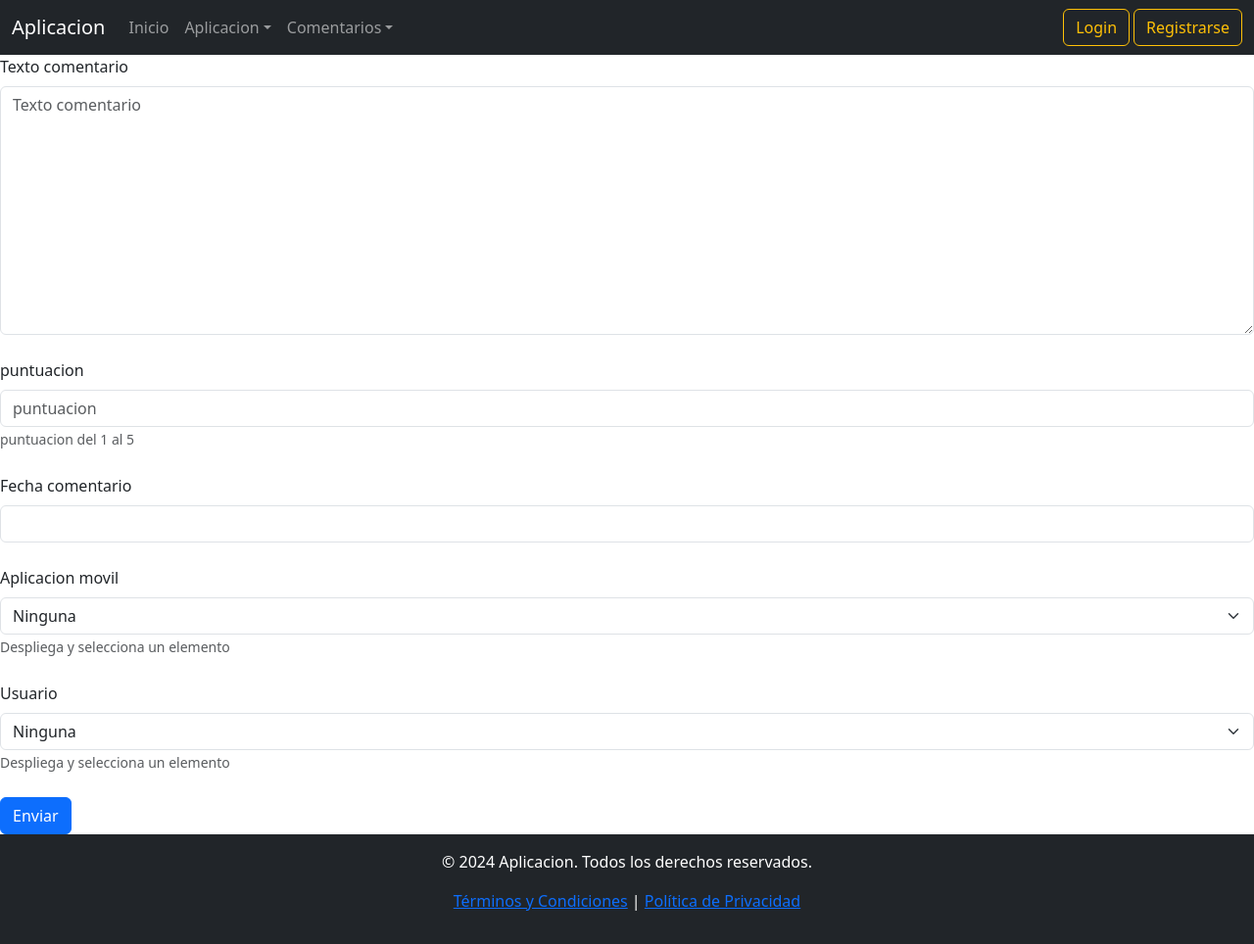
After one commit to Pistachopower/Api_repaso_Cliente, a Django app: page /comentario/crear in a window 1280 px wide. The commit adds this page. Shown: the whole page at 98% size. Run offline with Django 5.2, Linux system fonts and the light colour scheme; data that the repository does not hold is empty; some libraries are stand-ins or nearby versions.

```diff
--- /dev/null
+++ b/aplicacionMovil/forms.py
@@ -0,0 +1,63 @@
+from django.contrib.auth.models import User  # se usa para las sesiones
+from django.contrib.auth.forms import UserCreationForm  # se usa para las sesiones
+from django import forms
+
+from aplicacionMovil import helper
+
+
+class RegistroForm(UserCreationForm):
+    roles = (
+        (2, "empleado"),
+        (3, "cliente"),
+    )
+    rol = forms.ChoiceField(choices=roles)
+
+    nombre = forms.CharField(max_length=100)
+    telefono = forms.CharField(max_length=15)
+    correo = forms.EmailField(max_length=254)
+
+    class Meta:
+        # propiedades del user
+        model = User
+        fields = ("last_name", "password1", "password2", "username", "rol")
+
+
+
+class ComentarioForm(forms.Form):
+    texto_comentario = forms.CharField(widget=forms.Textarea)
+
+    puntuacion = forms.IntegerField(
+        label="puntuacion", required=True, help_text="puntuacion del 1 al 5"
+    )
+
+    # fecha_comentario
+    fecha_comentario = forms.DateField(label="Fecha comentario")
+
+    def __init__(self, *args, **kwargs):
+
+        super(ComentarioForm, self).__init__(*args, **kwargs)
+
+        appDisponibles = helper.obtener_aplicacion_movil_select()
+        self.fields["aplicacion_movil"] = forms.ChoiceField(
+            choices=appDisponibles,
+            widget=forms.Select,
+            required=True,
+            help_text="Despliega y selecciona un elemento",
+        )
+
+        UsuarioDisponibles = helper.obtener_usuarios_select()
+        self.fields["usuario"] = forms.ChoiceField(
+            choices=UsuarioDisponibles,
+            widget=forms.Select,
+            required=True,
+            help_text="Despliega y selecciona un elemento",
+        )
+
+
+class ComentarioActualizarNombreForm(forms.Form):
+    texto_comentario = forms.CharField(
+        label="Nombre del comentario",
+        required=True,
+        max_length=200,
+        help_text="200 caracteres como máximo",
+    )
--- a/aplicacionMovil/templates/aplicacionMovil/listar.html
+++ b/aplicacionMovil/templates/aplicacionMovil/listar.html
@@ -1,4 +1,4 @@
-{% extends 'principal.html' %}
+{% extends 'estructura/principal.html' %}
 
 {% block contenido %}
 <h5>Información</h5>
@@ -13,7 +13,7 @@
 
                     <!-- Botones -->
                     <div class="d-flex justify-content-between">
-                        <a href="" class="btn btn-danger btn-sm">Eliminar</a>
+                        <a href="{% url 'aplicacion_eliminar' dato.id%}" class="btn btn-danger btn-sm">Eliminar</a>
                         <a href="" class="btn btn-warning btn-sm">Editar campo</a>
                         <a href="" class="btn btn-primary btn-sm">Editar todo</a>
                     </div>
--- /dev/null
+++ b/aplicacionMovil/templates/comentarios/crear.html
@@ -0,0 +1,34 @@
+{% extends 'estructura/principal.html' %}
+
+{% block contenido %}
+<form
+  action="{% url 'comentario_crear' %}"
+  method="post"
+  enctype="multipart/form-data"
+>
+  {% load django_bootstrap5 %} {% csrf_token %}
+
+  <div class="mb-4">
+    {% bootstrap_field formulario.texto_comentario show_label=True %}
+  </div>
+
+  <div class="mb-4">
+    {% bootstrap_field formulario.puntuacion show_label=True %}
+  </div>
+
+  <div class="mb-4">
+    {% bootstrap_field formulario.fecha_comentario show_label=True %}
+  </div>
+
+  <div class="mb-4">
+    {% bootstrap_field formulario.aplicacion_movil show_label=True %}
+  </div>
+
+  <div class="mb-4">
+    {% bootstrap_field formulario.usuario show_label=True %}
+  </div>
+
+  <button type="submit" class="btn btn-primary">Enviar</button>
+</form>
+
+{% endblock %}
--- a/aplicacionMovil/templates/estructura/menu.html
+++ b/aplicacionMovil/templates/estructura/menu.html
@@ -26,7 +26,18 @@
                     <ul class="dropdown-menu" aria-labelledby="clientesDropdown">
                         <li><a class="dropdown-item" href="{% url 'AplicacionMovil_list' %}">Lista aplicacion</a></li>
                     </ul>
+
                 </li>
+
+                <li class="nav-item dropdown">
+                  <a class="nav-link dropdown-toggle" href="#" id="clientesDropdown" role="button"
+                     data-bs-toggle="dropdown" aria-expanded="false">Comentarios</a>
+                  <ul class="dropdown-menu" aria-labelledby="clientesDropdown">
+                      <li><a class="dropdown-item" href="{% url 'comentarios_list' %}">Lista comentario</a></li>
+                      <li><a class="dropdown-item" href="{% url 'comentario_crear' %}">crear comentario</a></li>
+                  </ul>
+
+              </li>
             </ul>
         </div>
 
--- /dev/null
+++ b/aplicacionMovil/templates/estructura/principal.html
@@ -0,0 +1,30 @@
+<!DOCTYPE html>
+<html lang="en">
+  <head>
+    <meta charset="UTF-8" />
+    <meta name="viewport" content="width=device-width, initial-scale=1.0" />
+    <title>Aplicacion</title>
+
+    {% load django_bootstrap5 %}
+    {% bootstrap_css %}
+    {% bootstrap_javascript %}
+  </head>
+  <body>
+    <!--Menú de navegación -->
+    {% include 'estructura/menu.html' %}
+
+    <header></header>
+
+    <main>
+      {% block contenido %}
+
+      {% endblock %}
+  </main>
+
+
+    <footer>
+        <!-- Pie de página -->
+        {% include 'estructura/footer.html' %}
+    </footer>
+  </body>
+</html>
--- a/aplicacionMovil/urls.py
+++ b/aplicacionMovil/urls.py
@@ -1,8 +1,27 @@
 from django.urls import path
-from .import views
+from . import views
 
 urlpatterns = [
-    path('',views.index,name='index'),
-    path('listar/',views.AplicacionMovil_list, name='AplicacionMovil_list'),
+    path("", views.index, name="index"),
+    path("listar/", views.AplicacionMovil_list, name="AplicacionMovil_list"),
+    path(
+        "aplicacion-eliminar/<int:aplicacion_id>/",
+        views.aplicacion_eliminar,
+        name="aplicacion_eliminar",
+    ),
+    path("listar-comentarios/", views.comentarios_list, name="comentarios_list"),
+    path(
+        "comentario-eliminar/<int:comentario_id>/",
+        views.comentario_eliminar,
+        name="comentario_eliminar",
+    ),
+    path("comentario/crear", views.comentario_crear, name="comentario_crear"),
 
+    path("comentario/editar-nombre/<int:comentario_id>/", views.comentario_editar_patch, name="comentario_editar_patch"),
+
+
+
+
+    # sesiones
+    # path("usuario/crear", views.registrar_usuario, name="registrar_usuario"),
 ]
--- a/aplicacionMovil/views.py
+++ b/aplicacionMovil/views.py
@@ -1,15 +1,211 @@
 from django.shortcuts import render
 import requests
 from django.core import serializers
+from django.shortcuts import render, redirect
+from requests.exceptions import HTTPError
+from aplicacionMovil import helper
+from .forms import *
+import json
 
 # Create your views here.
 def index(request):
-    return render(request, 'principal.html')
+    return render(request, 'index.html')
 
 
 def AplicacionMovil_list(request):
-    headers= {'Authorization': 'Bearer yuKfBp5bo7O4E1DtviP1AGI0hIhTUr'}
+    headers= {'Authorization': 'Bearer y1Z9EUZX1I2uNC5DeCKW7o2p2gyvCb'}
     response= requests.get('http://127.0.0.1:8080/api/v1/listas-aplicacion/', headers=headers)
 
     aplicacion= response.json()
     return render(request, 'aplicacionMovil/listar.html', {'aplicacion': aplicacion})
+
+
+def aplicacion_eliminar(request, aplicacion_id):
+
+    headers = {"Authorization": "Bearer y1Z9EUZX1I2uNC5DeCKW7o2p2gyvCb"}
+    response = requests.delete(
+        f"http://127.0.0.1:8080/api/v1/aplicacion-eliminar/{aplicacion_id}/",
+        headers=headers,
+    )
+
+    print(response)
+    if response.status_code == requests.codes.ok:
+        return redirect("AplicacionMovil_list")
+
+    return redirect("AplicacionMovil_list")
+
+
+def comentarios_list(request):
+    headers= {'Authorization': 'Bearer y1Z9EUZX1I2uNC5DeCKW7o2p2gyvCb'}
+    response= requests.get('http://127.0.0.1:8080/api/v1/listas-comentarios/', headers=headers)
+    comentarios= response.json()
+    return render(request, 'comentarios/listar_comentarios.html', {'comentarios': comentarios})
+
+
+def comentario_eliminar(request, comentario_id):
+
+    headers = {"Authorization": "Bearer y1Z9EUZX1I2uNC5DeCKW7o2p2gyvCb"}
+    response = requests.delete(
+        f"http://127.0.0.1:8080/api/v1/comentario-eliminar/{comentario_id}/",
+        headers=headers,
+    )
+
+    print(response)
+    if response.status_code == requests.codes.ok:
+        return redirect("comentarios_list")
+
+    return redirect("comentarios_list")
+
+
+def comentario_crear(request):
+
+    if request.method == "POST":
+        try:
+            formulario = ComentarioForm(request.POST)
+
+            headers = {
+                "Authorization": "Bearer y1Z9EUZX1I2uNC5DeCKW7o2p2gyvCb",
+                "Content-Type": "application/json",
+            }
+            print(request.POST)
+
+
+            response = requests.post(
+                "http://127.0.0.1:8080/api/v1/comentario/crear/",
+                headers=headers,
+                data=json.dumps(formulario.data),
+            )
+            if response.status_code == requests.codes.ok:
+                return redirect("comentarios_list")
+            else:
+                response.raise_for_status()
+        except HTTPError as http_err:
+            if response.status_code == 400:
+                errores = response.json()
+                for error in errores:
+                    formulario.add_error(error, errores[error])
+                return render(
+                    request, "comentarios/crear.html", {"formulario": formulario}
+                )
+            # else:
+            #     return error_500(request)
+        except Exception as err:
+            print(f"Ocurrió un error: {err}")
+            # return error_500(request)
+    else:
+        formulario = ComentarioForm(None)
+    return render(request, "comentarios/crear.html", {"formulario": formulario})
+
+
+def comentario_editar_patch(request, comentario_id):
+
+    datosFormulario = None
+
+    if request.method == "POST":
+        # se obtienen los datos del formulario
+        datosFormulario = request.POST
+
+    comentario = helper.obtener_comentario_select(comentario_id)  # se hace la consulta a la bd
+    formulario = ComentarioActualizarNombreForm(
+        datosFormulario,
+        #texto_comentario: viene del formulario y comentario viene del helper
+        initial={
+            "texto_comentario": comentario["texto_comentario"],
+        },
+    )
+    if request.method == "POST":
+        try:
+            formulario = ComentarioActualizarNombreForm(request.POST)
+            #datos = request.POST.copy()
+
+            headers = {
+                "Authorization": "Bearer y1Z9EUZX1I2uNC5DeCKW7o2p2gyvCb",
+                "Content-Type": "application/json",
+            }
+
+            response = requests.patch(
+                f"http://127.0.0.1:8080/api/v1/comentario-nombre-editar/{comentario_id}/",
+                headers=headers,
+                data=json.dumps(formulario.data),
+            )
+
+            if response.status_code == requests.codes.ok:
+                return redirect("comentarios_list")
+            else:
+                print(response.status_code)
+                response.raise_for_status()
+        except HTTPError as http_err:
+            print(f"Hubo un error en la petición: {http_err}")
+            if response.status_code == 400:
+                errores = response.json()
+                for error in errores:
+                    formulario.add_error(error, errores[error])
+                return render(
+                    request,
+                    "comentarios/actualizarNombreComentario.html",
+                    {"formulario": formulario, "comentario": comentario},
+                )
+
+            # elif response.status_code == 403:
+            #     return error_403(request)
+            # else:
+            #     return error_500(request)
+        except Exception as err:
+            print(f"Ocurrió un error: {err}")
+            # return error_500(request)
+
+    return render(
+                    request,
+                    "comentarios/actualizarNombreComentario.html",
+                    {"formulario": formulario, "comentario": comentario},
+                )
+
+
+
+
+
+#def registrar_usuario(request):
+#    if request.method == "POST":
+#        try:
+#            formulario = RegistroForm(request.POST)
+#            if formulario.is_valid():
+#
+#                # se prepara el formulario para enviarlo a la API
+#                headers = {"Content-Type": "application/json"}
+#                response = requests.post("http://127.0.0.1:8080/api/v1/registrar/usuario",
+#
+#                    headers=headers,
+#                    data=json.dumps(formulario.cleaned_data),
+#                )
+#
+#                if response.status_code == requests.codes.ok:
+#                    usuario = response.json()
+#                    token_acceso = helper.obtener_token_session(
+#                        formulario.cleaned_data.get("username"),
+#                        formulario.cleaned_data.get("password1"),
+#                    )
+#                    request.session["usuario"] = usuario
+#                    request.session["token"] = token_acceso
+#                    return redirect("index")
+#                else:
+#                    print(response.status_code)
+#                    response.raise_for_status()
+#                print(formulario.errors)
+#        except HTTPError as http_err:
+#            print(f"Hubo un error en la petición: {http_err}")
+#            if response.status_code == 400:
+#                errores = response.json()
+#                for error in errores:
+#                    formulario.add_error(error, errores[error])
+#                return render(
+#                    request, "registration/signup.html", {"formulario": formulario}
+#                )
+#            else:
+#                return error_404(request)
+#        except Exception as err:
+#            print(f"Ocurrió un error: {err}")
+#            return error_500(request)
+#
+#    else:
+#        formulario = RegistroForm()
+#    return render(request, "registration/signup.html", {"formulario": formulario})
```
Also changed, not shown: aplicacionMovil/helper.py (added, +59 -0 lines), aplicacionMovil/templates/comentarios/actualizarNombreComentario.html (added, +19 -0 lines), aplicacionMovil/templates/comentarios/listar_comentarios.html (added, +36 -0 lines), aplicacionMovil/templates/index.html (added, +36 -0 lines), aplicacionMovil/templates/principal.html (deleted, +0 -42 lines).
